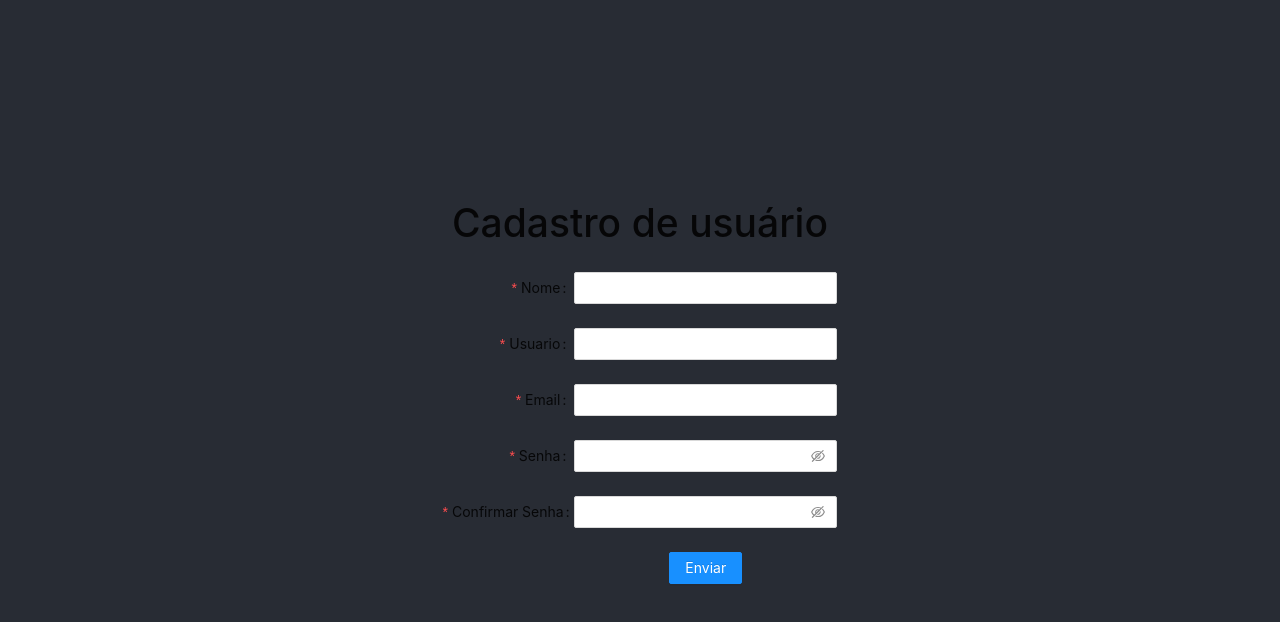
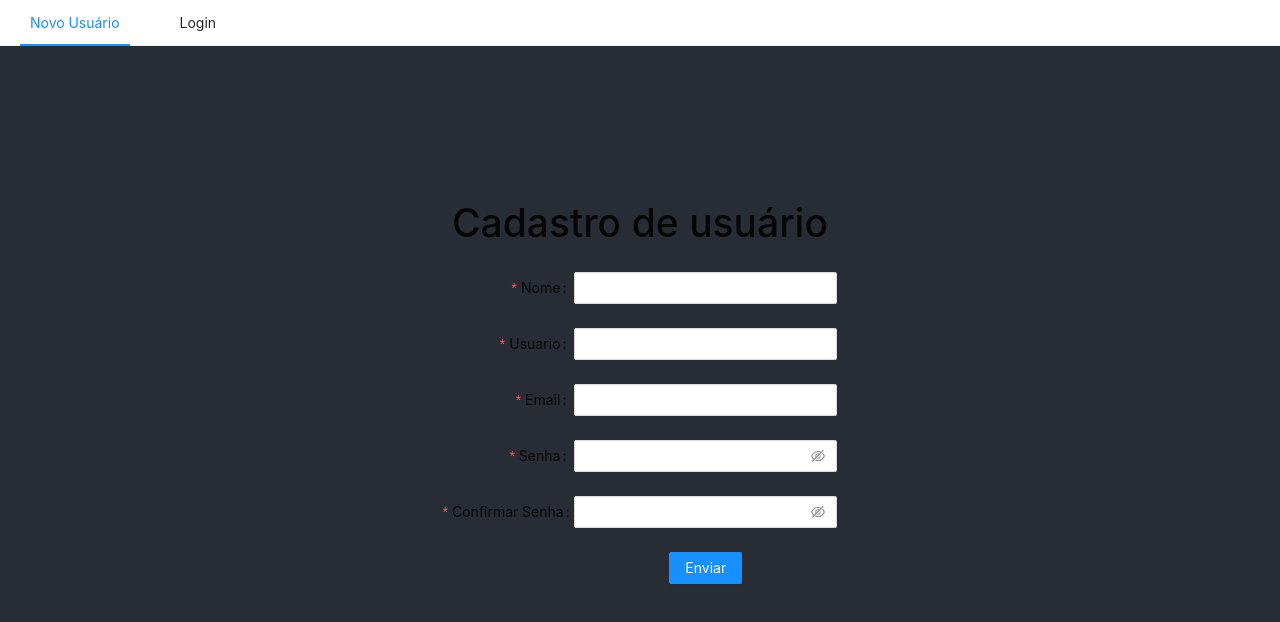
Before and after one commit to nicolasknz/cadastro-feedback, a React (Create React App) app: page /new-account in a window 1280 px wide. Shown: the top 622 px of the page. Built offline with nearby package versions, Linux system fonts and the light colour scheme; no server answers.

Commit message:
feat: added header menu

```diff
--- a/src/components/authenticator/index.jsx
+++ b/src/components/authenticator/index.jsx
@@ -1,16 +1,18 @@
 import axios from 'axios';
 import React, { useState, useEffect } from 'react';
-import { Switch, Route, useHistory } from 'react-router-dom';
+import { Switch, Route, useHistory, useLocation } from 'react-router-dom';
 
 import FeedbackList from '../../pages/feedback-list';
 import NewFeedback from '../../pages/new-feedback';
 import Users from '../../pages/users';
 import LoginForm from '../login-form';
 import UserForm from '../user-form';
+import Header from '../header'
 
 const Authenticator = () => {
-  const [isAutheticated, setAuthentication] = useState(undefined);
+  const [isAutheticated, setAuthentication] = useState(false);
   const history = useHistory();
+  const location = useLocation()
 
   useEffect(() => {
     const token = localStorage.getItem('AuthToken');
@@ -30,7 +32,7 @@ const Authenticator = () => {
       .catch(() => {
         setAuthentication(false);
       });
-  }, [history, setAuthentication]);
+  }, [history, setAuthentication, location]);
 
   if (isAutheticated === undefined) {
     return <div>Loading . . . (inserir animaçao)</div>;
@@ -38,6 +40,8 @@ const Authenticator = () => {
 
   if (isAutheticated === false) {
     return (
+      <>
+        <Header isAutheticated={isAutheticated} />
         <Switch>
           <Route path="/new-account">
             <UserForm />
@@ -46,10 +50,13 @@ const Authenticator = () => {
             <LoginForm setAuthentication={setAuthentication} />
           </Route>
         </Switch>
+      </>
     );
   }
 
   return (
+    <>
+      <Header isAutheticated={isAutheticated} />
       <Switch>
         <Route exact path="/">
           <LoginForm setAuthentication={setAuthentication} />
@@ -64,6 +71,7 @@ const Authenticator = () => {
           <NewFeedback />
         </Route>
       </Switch>
+    </>
   );
 };
 
--- /dev/null
+++ b/src/components/header/index.css
@@ -0,0 +1,5 @@
+.menu {
+    width: 100%;
+    position: absolute;
+    top: 0;
+}
--- /dev/null
+++ b/src/components/header/index.jsx
@@ -0,0 +1,42 @@
+import React from 'react'
+import Logout from '../logout'
+import { Menu } from 'antd'
+import { Link } from 'react-router-dom'
+import './index.css'
+
+const Header = ({ isAutheticated }) => {
+    return (
+        <div className="menu">
+            {
+                isAutheticated ?
+                    (
+                        <Menu mode="horizontal">
+                            <Menu.Item key="mail" >
+                                <Link to="/users">Alunos</Link>
+                            </Menu.Item>
+                            <Menu.Item key="app" >
+                                <Logout />
+                            </Menu.Item>
+                        </Menu>
+                    )
+                    :
+                    (
+                        <Menu mode="horizontal">
+                            <Menu.Item key="mail" >
+                                <Link to="/new-account">Novo Usuário</Link>
+                            </Menu.Item>
+                            <Menu.Item key="app" >
+                                <Link to="/">Login</Link>
+                            </Menu.Item>
+                        </Menu>
+                    )
+
+            }
+
+
+        </div>
+    )
+}
+
+
+export default Header
--- /dev/null
+++ b/src/components/logout/index.jsx
@@ -0,0 +1,18 @@
+import React from 'react'
+import { useHistory } from 'react-router-dom'
+
+const Logout = () => {
+    const history = useHistory()
+    const onClick = () => {
+        localStorage.removeItem("AuthToken")
+        history.push("/")
+    }
+
+    return (
+        <>
+            <div onClick={onClick}>Logout</div>
+        </>
+    )
+}
+
+export default Logout
--- a/src/components/user-form/index.jsx
+++ b/src/components/user-form/index.jsx
@@ -1,6 +1,7 @@
 import { Form, Input, Button } from 'antd';
 import axios from 'axios';
 import React from 'react';
+import { useHistory } from 'react-router-dom';
 
 const layout = {
   labelCol: { span: 8 },
@@ -11,8 +12,10 @@ const tailLayout = {
 };
 
 const UserForm = () => {
+  const history = useHistory()
   const onFinish = (values) => {
     console.log('Success:', values);
+    history.push("/")
 
     axios
       .post('https://ka-users-api.herokuapp.com/users', {
```
Lines whose indentation alone changed are shown as unchanged.
